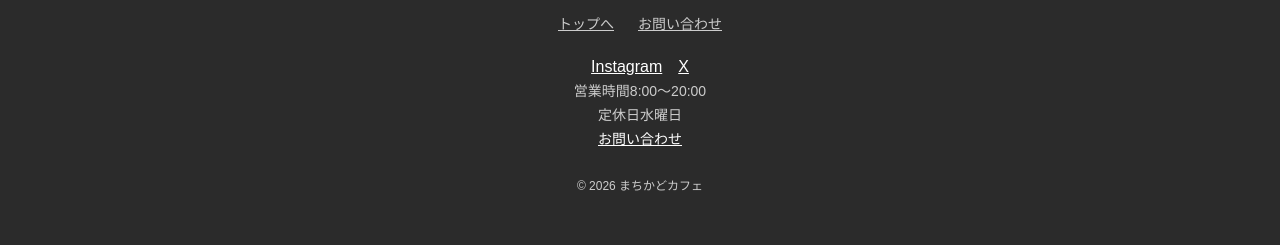
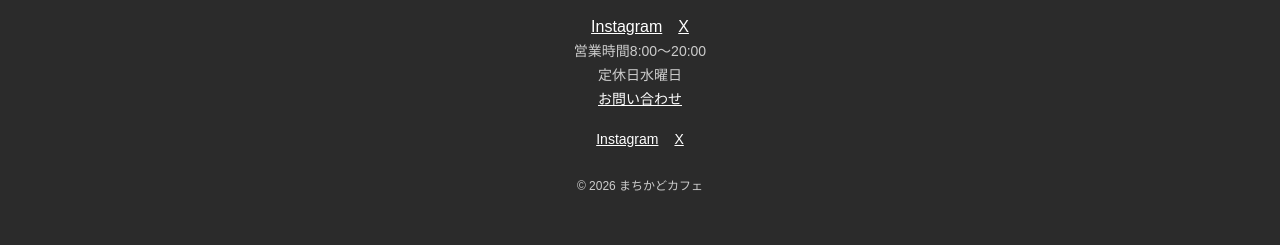
Before and after one commit to sureshjoshi2255/cafe-261113-GROUP-36, a plain HTML site: page index.html in a window 1280 px wide. Shown: the part 555-800 px from the top of the page. Drawn offline with Linux system fonts and the light colour scheme.

Commit message:
change line of social links

```diff
--- a/index.html
+++ b/index.html
@@ -53,10 +53,6 @@
   <!-- ===== C フッター ここから ===== -->
    <footer class="site-footer">
     <p class="site-footer__name">まちかどカフェ</p>
-        <ul class="footer-nav">
-      <li><a class="footer-nav__link" href="#">トップへ</a></li>
-      <li><a class="footer-nav__link" href="#contact">お問い合わせ</a></li>
-    </ul>
         <ul class="sns">
       <li><a class="sns__link" href="https://www.instagram.com/" target="_blank">Instagram</a></li>
       <li><a class="sns__link" href="https://x.com/" target="_blank">X</a></li>
@@ -67,6 +63,11 @@
       <li>営業時間8:00〜20:00</li>
       <li>定休日水曜日</li>
    <a class="site-footer__link" href="#">お問い合わせ</a>
+       <ul class="sns">
+      <li><a class="sns__link" href="https://www.instagram.com/" target="_blank">Instagram</a></li>
+      <li><a class="sns__link" href="https://x.com/" target="_blank">X</a></li>
+    </ul>
+
     <p class="site-footer__copy">© 2026 まちかどカフェ</p>
   </footer>
     <section class="contact" id="contact">
```
